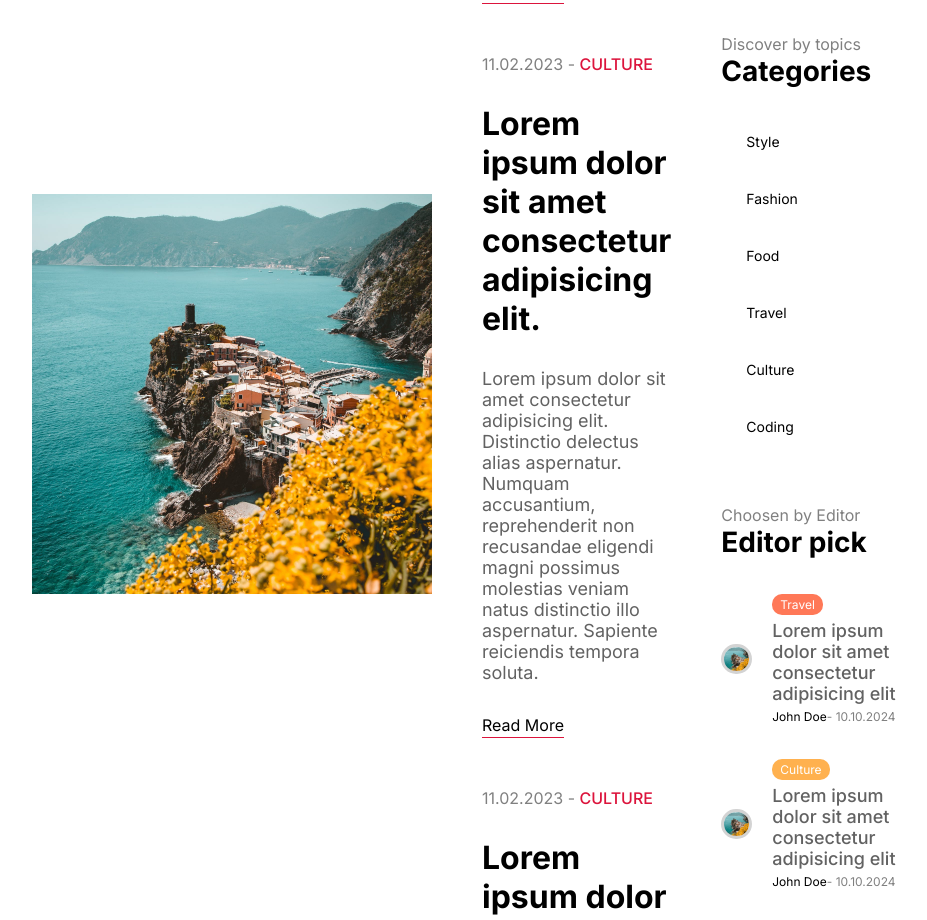
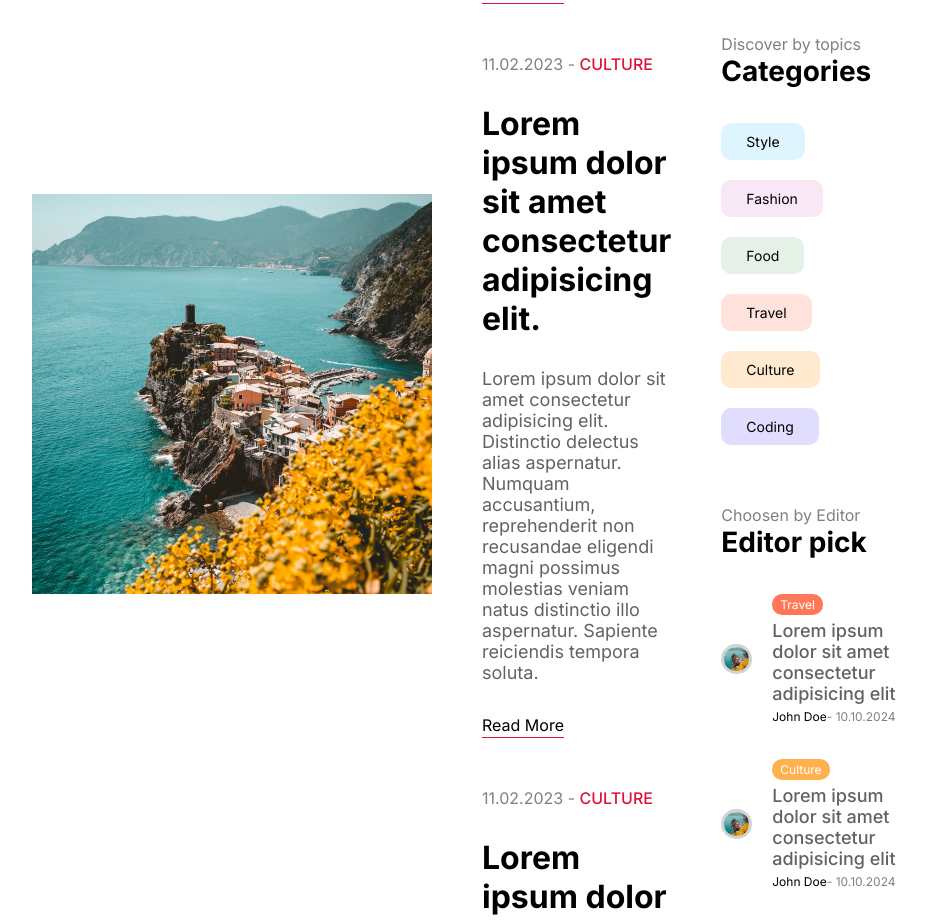
Before and after one commit to immbibek/Blog-Nextjs-, a Next.js app: page / in a window 1280 px wide. Shown: the part 1827-2747 px from the top of the page, without its empty margins (176-1103 px from the left). Built offline with nearby package versions, Linux system fonts and the light colour scheme.

Commit message:
apply css property on category

```diff
--- a/src/components/menuCategories/menuCategories.module.css
+++ b/src/components/menuCategories/menuCategories.module.css
@@ -11,3 +11,22 @@
     border-radius: 10px;
     font-size: 14px;
 }
+.categoryItem.style{
+    background-color: #57c4ff31;
+
+}
+.categoryItem.fashion{
+    background-color: #da85c731;
+}
+.categoryItem.food{
+    background-color: #7fb88133;
+}
+.categoryItem.travel{
+    background-color: #ff795736;
+}
+.categoryItem.culture{
+    background-color: #ffb04f45;
+}
+.categoryItem.coding{
+    background-color: #5e4fff31;
+}
```
